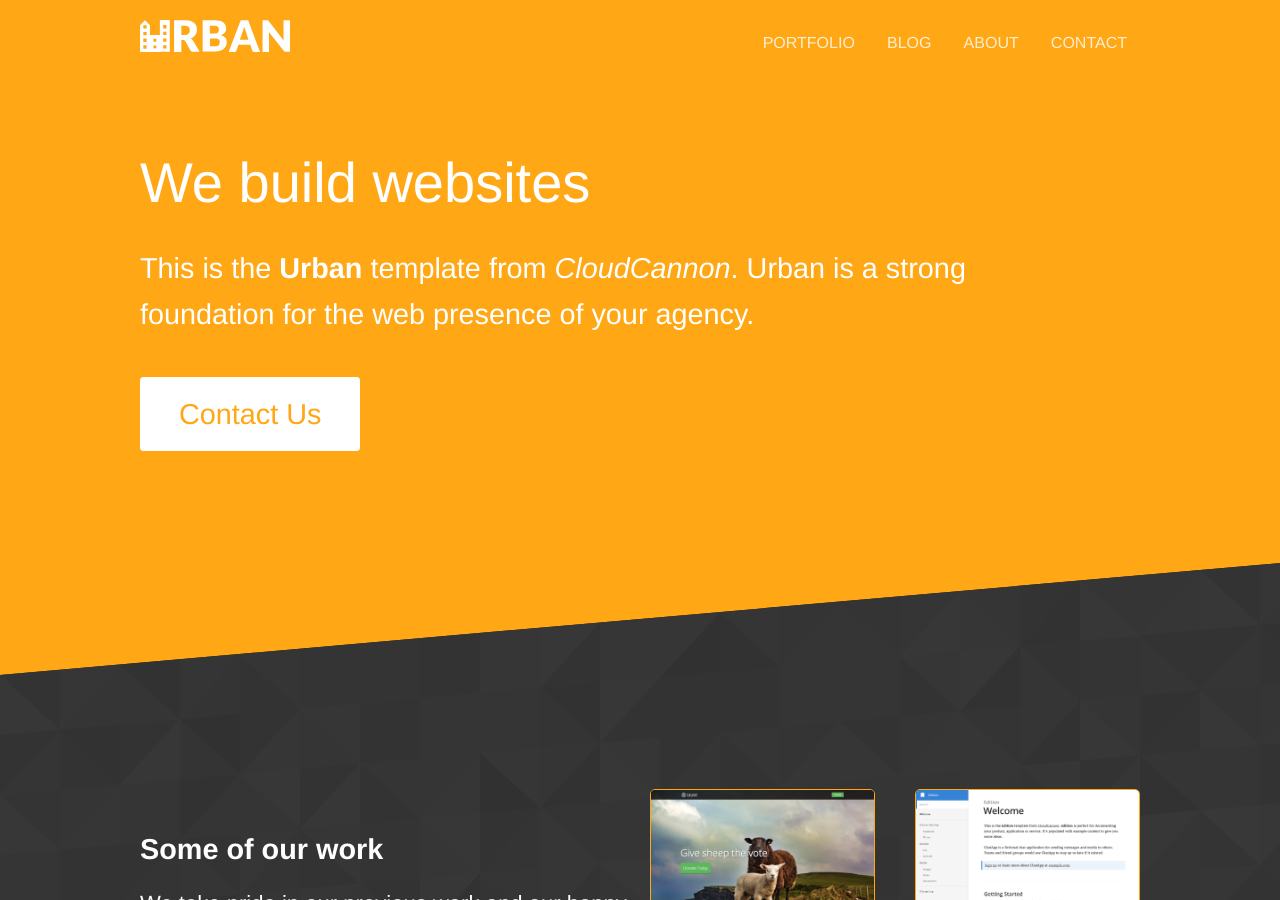
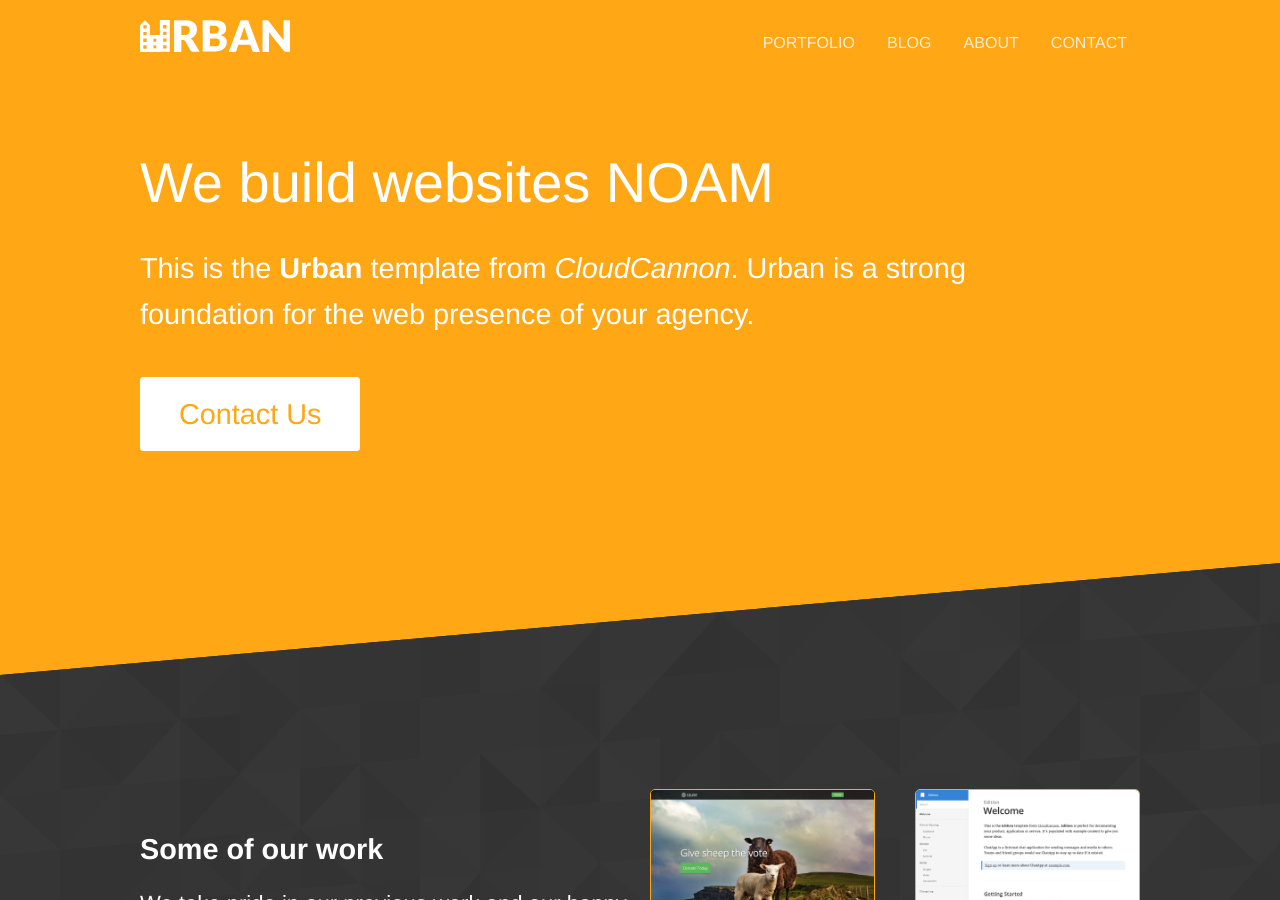
Before and after one commit to CloudCannon/urban-jekyll-template, a Jekyll site: the page built from index.html, in a window 1280 px wide and 900 px high. Built offline with Jekyll 4.4.1, drawn with Linux system fonts in a browser that asks for light colours.

Commit message:
Updated 'index.html' via CloudCannon

```diff
--- a/index.html
+++ b/index.html
@@ -4,7 +4,9 @@ title: Urban
 
 <section class="hero diagonal">
 	<div class="container">
-		<h2 class="editable">We build websites</h2>
+		<h2 class="editable">
+			We build websites NOAM
+		</h2>
 		<p class="subtext editable">This is the <strong>Urban</strong> template from <a href="http://cloudcannon.com/">CloudCannon</a>. Urban is a strong foundation for the web presence of your agency.</p>
 		<p><a class="button alt" href="{{ site.baseurl }}/contact/">Contact Us</a></p>
 	</div>
@@ -20,7 +22,7 @@ title: Urban
 		<div>
 			<ul class="image-grid">
 				{% for client in site.clients limit: 4 %}
-					<li><a href="{{ site.baseurl }}{{ client.url }}"><img src="{% include relative-src.html src=client.image_path %}"></a></li>
+					<li><a href="{{ site.baseurl }}{{ client.url }}"><img src="{% include relative-src.html src=client.image_path %}" /></a></li>
 				{% endfor %}
 			</ul>
 		</div>
@@ -31,8 +33,8 @@ title: Urban
 	<div class="container halves">
 		<div>
 			<ul class="image-list">
-				<li><img src="{{ site.baseurl }}/images/cloudcannon-logo-blue.svg" width="250" style="margin-bottom: 40px;"></li>
-				<li><img src="{{ site.baseurl }}/images/jekyll-logo-black-red-transparent.png" width="300"></li>
+				<li><img src="{{ site.baseurl }}/images/cloudcannon-logo-blue.svg" width="250" style="margin-bottom: 40px;" /></li>
+				<li><img src="{{ site.baseurl }}/images/jekyll-logo-black-red-transparent.png" width="300" /></li>
 			</ul>
 		</div>
 		<div>
```
